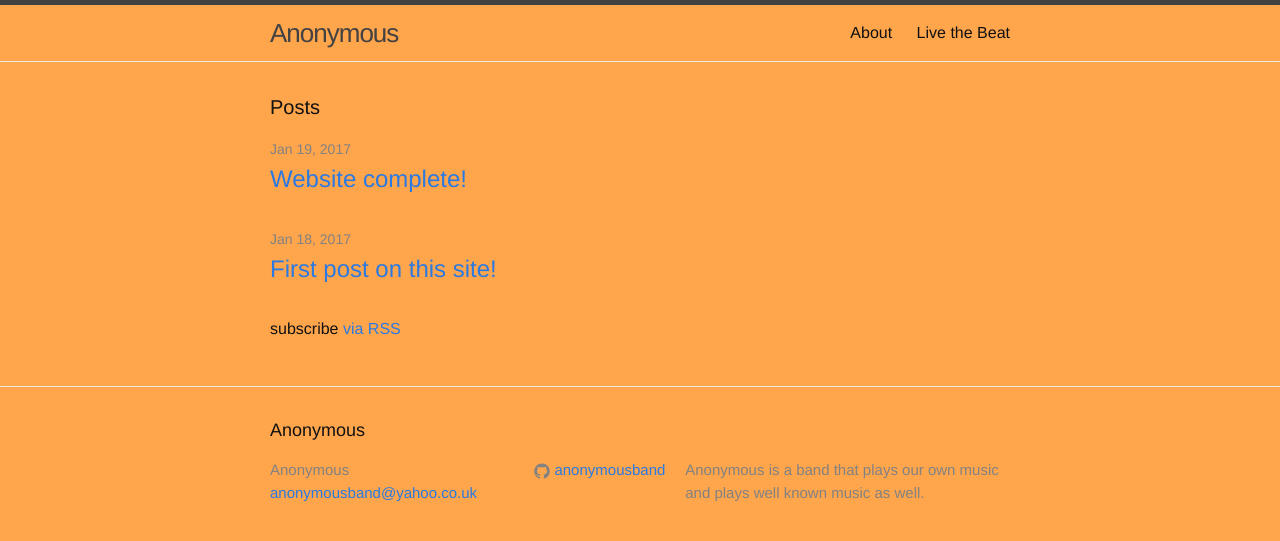
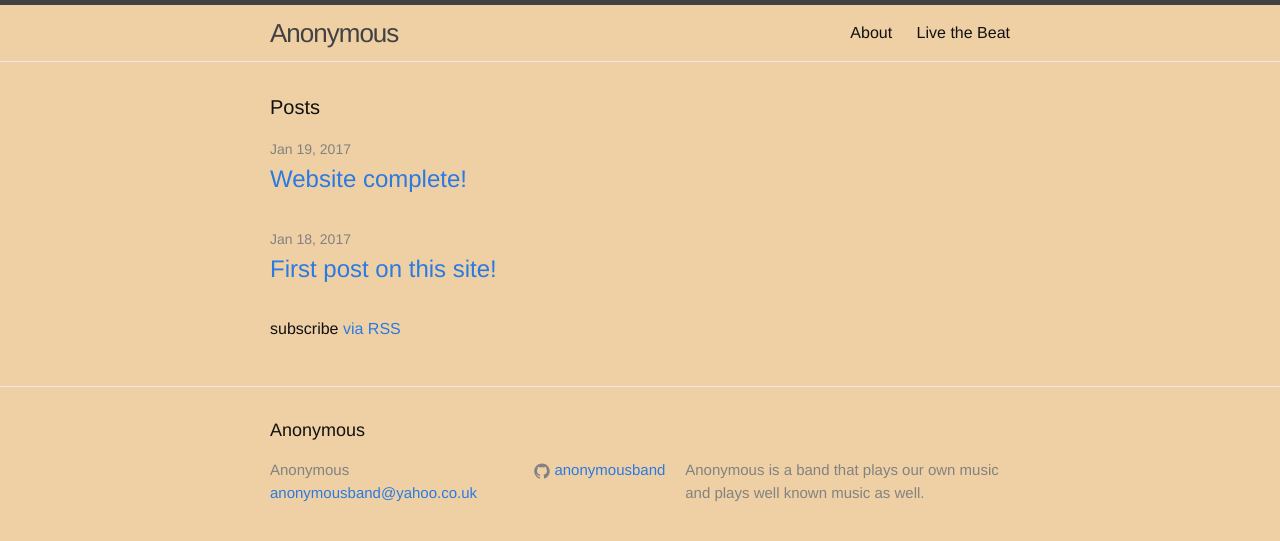
Before and after one commit to anonymousband/anonymousband.github.io, a Jekyll site: the page built from index.html, in a window 1280 px wide. Shown: the top 541 px of the page. Built offline with Jekyll 4.4.1, drawn with Linux system fonts in a browser that asks for light colours.

Commit message:
Update main.scss

```diff
--- a/css/main.scss
+++ b/css/main.scss
@@ -15,7 +15,7 @@ $base-line-height: 1.5;
 $spacing-unit:     30px;
 
 $text-color:       #111;
-$background-color: #ffa54c;
+$background-color: #efd0a5;
 $brand-color:      #2a7ae2;
 
 $grey-color:       #828282;
```
